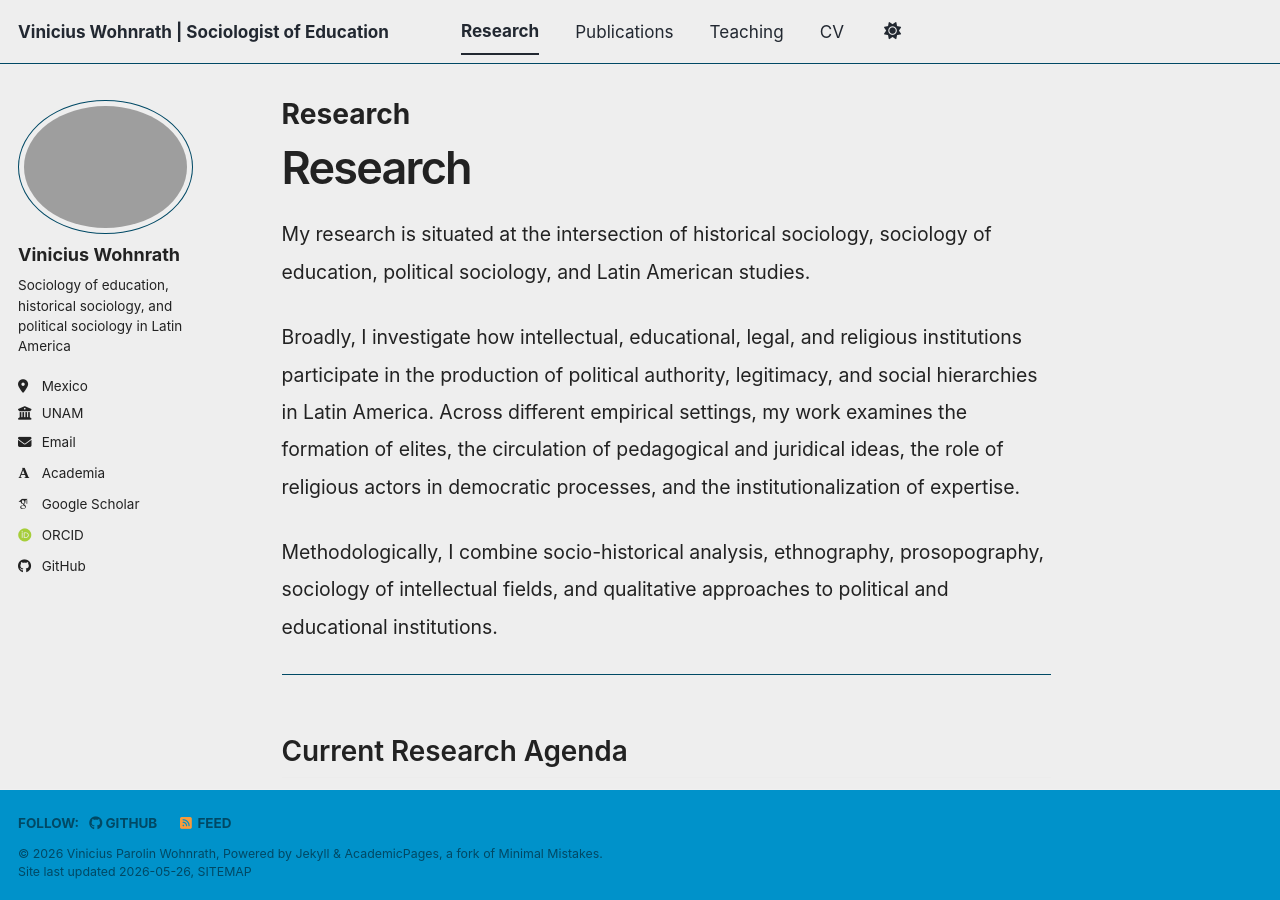
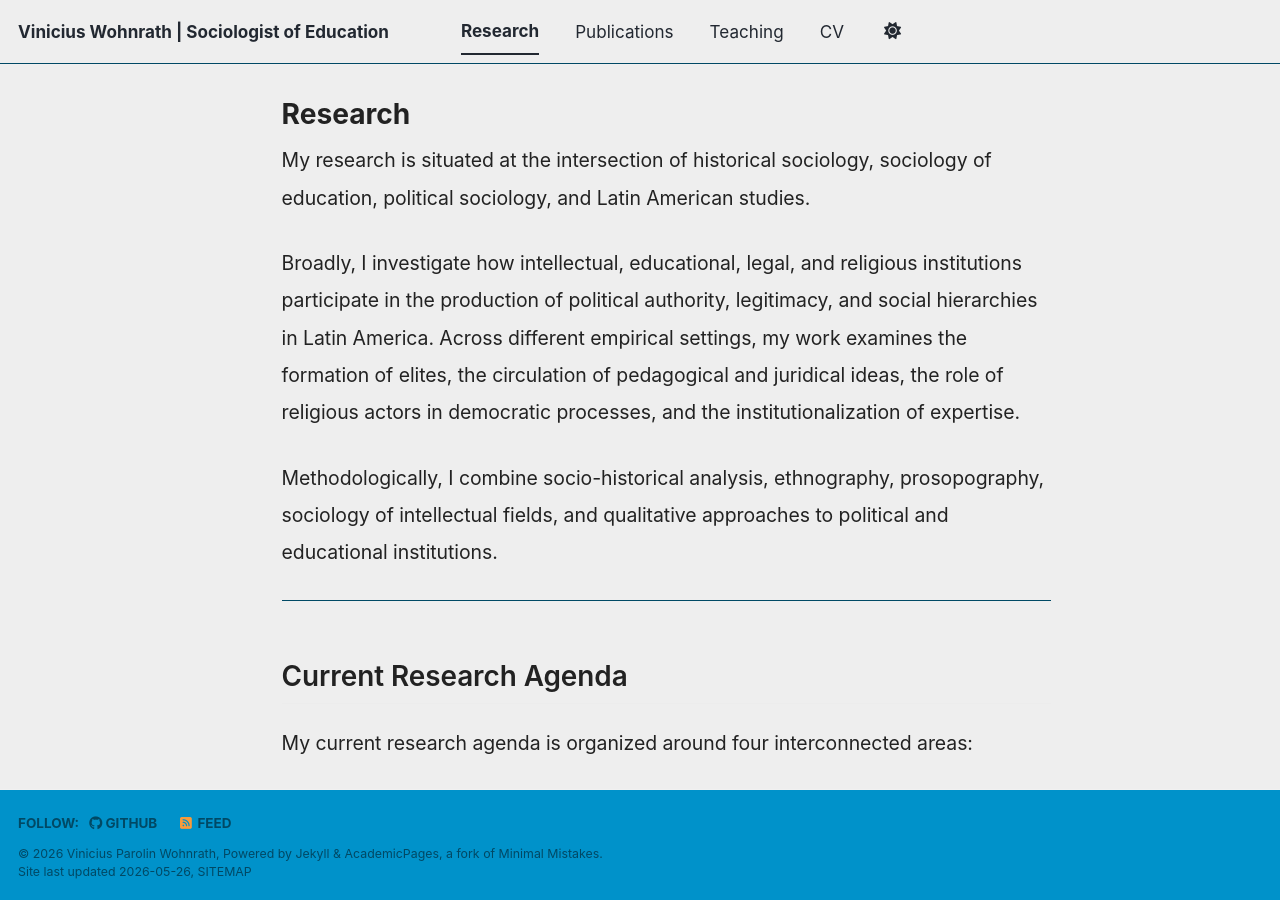
Before and after one commit to viniciuswohnrath/viniciuswohnrath.github.io, a Jekyll site: the page built from _pages/research.md, in a window 1280 px wide and 900 px high. Built offline with Jekyll 4.4.1, drawn with Linux system fonts in a browser that asks for light colours; some web fonts are replaced; a script bundle is joined from its source files by our own code; library files that are not in the unit come from our copies.

Commit message:
Update research.md

```diff
--- a/_pages/research.md
+++ b/_pages/research.md
@@ -2,11 +2,9 @@
 layout: single
 title: "Research"
 permalink: /research/
-author_profile: true
+author_profile: false
 classes: wide
 ---
-
-# Research
 
 My research is situated at the intersection of historical sociology, sociology of education, political sociology, and Latin American studies.
 
```
